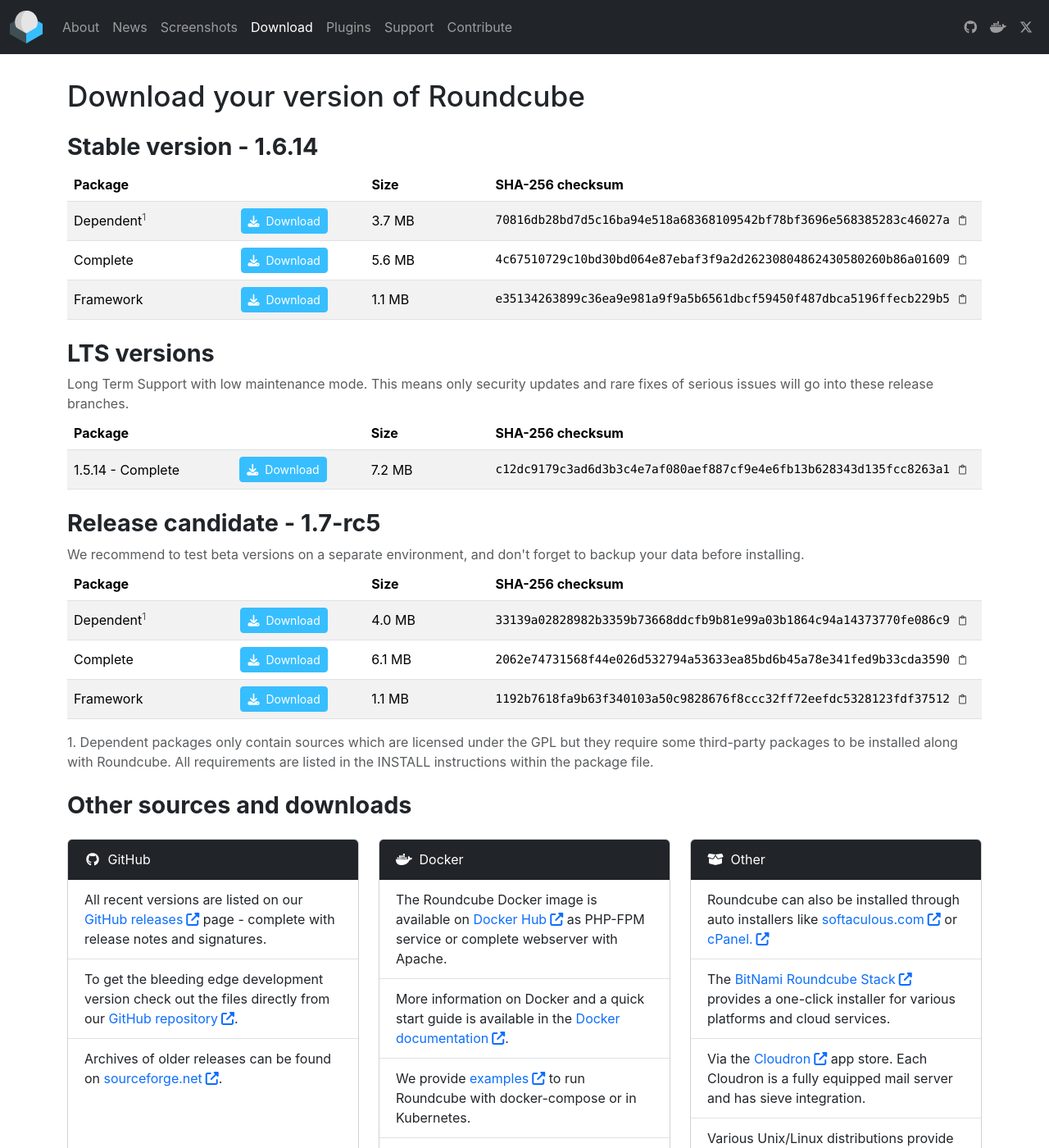
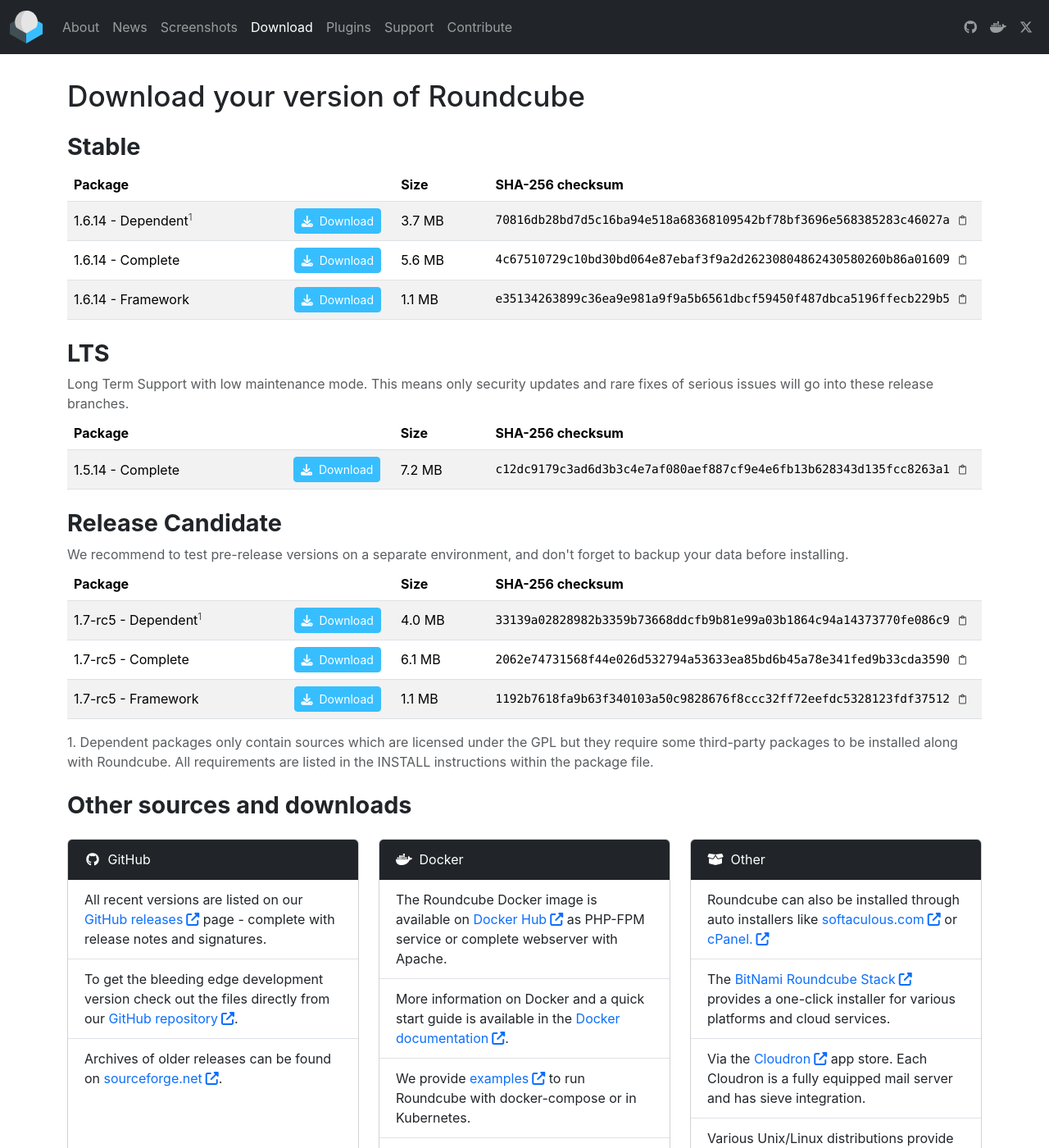
Before and after one commit to roundcube/roundcube.github.com, a Jekyll site: the page built from download/index.html, in a window 1280 px wide and 1400 px high. Shown: the whole window at 82% size. Built offline with Jekyll 4.4.1, drawn with Linux system fonts in a browser that asks for light colours; nearby versions of some CDN libraries.

Commit message:
rename and rework releases.json for easier management

```diff
--- a/_config.yml
+++ b/_config.yml
@@ -18,7 +18,7 @@
         url: 'https://cdn.jsdelivr.net/npm/less@4.2.0/dist/less.min.js',
         sri: 'sha384-SlYTcCEsC10TwMfcpGjqd+bWfA2QdB0CInBtPX6erDT3NnEkhX2X3gJ83UyHtXs3'
     },
-    css: '/styles/styles.min.css?v=2024021800',
+    css: '/styles/styles.min.css?v=2026021500',
     bootstrap: {
         css: {
             url: 'https://cdn.jsdelivr.net/npm/bootstrap@5.3.3/dist/css/bootstrap.min.css',
--- a/_data/releases.json
+++ b/_data/downloads.json
@@ -1,64 +1,76 @@
 {
     "stable": {
-        "name": "Stable version",
-        "version": "1.6.14",
-        "sources": [
+        "title": "Stable",
+        "packages": [
             {
                 "package": "Dependent",
                 "url": "https://github.com/roundcube/roundcubemail/releases/download/1.6.14/roundcubemail-1.6.14.tar.gz",
+                "version": "1.6.14",
                 "size": "3.7 MB",
                 "checksum": "70816db28bd7d5c16ba94e518a68368109542bf78bf3696e568385283c46027a"
             },
             {
                 "package": "Complete",
                 "url": "https://github.com/roundcube/roundcubemail/releases/download/1.6.14/roundcubemail-1.6.14-complete.tar.gz",
+                "version": "1.6.14",
                 "size": "5.6 MB",
                 "checksum": "4c67510729c10bd30bd064e87ebaf3f9a2d26230804862430580260b86a01609"
             },
             {
                 "package": "Framework",
                 "url": "https://github.com/roundcube/roundcubemail/releases/download/1.6.14/roundcube-framework-1.6.14.tar.gz",
+                "version": "1.6.14",
                 "size": "1.1 MB",
                 "checksum": "e35134263899c36ea9e981a9f9a5b6561dbcf59450f487dbca5196ffecb229b5"
             }
         ]
     },
     "old-stable": {
-        "name": "Old stable",
-        "version": "1.5.3",
-        "sources": [
+        "title": "Old Stable",
+        "packages": [
         ]
     },
     "lts": {
-        "name": "LTS versions",
-        "sources": [
+        "title": "LTS",
+        "description": "Long Term Support with low maintenance mode. This means only security updates and rare fixes of serious issues will go into these release branches.",
+        "packages": [
             {
-                "package": "1.5.14 - Complete",
+                "package": "Complete",
                 "url": "https://github.com/roundcube/roundcubemail/releases/download/1.5.14/roundcubemail-1.5.14-complete.tar.gz",
+                "version": "1.5.14",
                 "size": "7.2 MB",
                 "checksum": "c12dc9179c3ad6d3b3c4e7af080aef887cf9e4e6fb13b628343d135fcc8263a1"
             }
         ]
     },
     "beta": {
-        "name": "Release candidate",
-        "version": "1.7-rc5",
-        "sources": [
+        "title": "Beta",
+        "description": "We recommend to test pre-release versions on a separate environment, and don't forget to backup your data before installing.",
+        "packages": [
+        ]
+    },
+    "rc": {
+        "title": "Release Candidate",
+        "description": "We recommend to test pre-release versions on a separate environment, and don't forget to backup your data before installing.",
+        "packages": [
             {
                 "package": "Dependent",
                 "url": "https://github.com/roundcube/roundcubemail/releases/download/1.7-rc5/roundcubemail-1.7-rc5.tar.gz",
+                "version": "1.7-rc5",
                 "size": "4.0 MB",
                 "checksum": "33139a02828982b3359b73668ddcfb9b81e99a03b1864c94a14373770fe086c9"
             },
             {
                 "package": "Complete",
                 "url": "https://github.com/roundcube/roundcubemail/releases/download/1.7-rc5/roundcubemail-1.7-rc5-complete.tar.gz",
+                "version": "1.7-rc5",
                 "size": "6.1 MB",
                 "checksum": "2062e74731568f44e026d532794a53633ea85bd6b45a78e341fed9b33cda3590"
             },
             {
                 "package": "Framework",
                 "url": "https://github.com/roundcube/roundcubemail/releases/download/1.7-rc5/roundcube-framework-1.7-rc5.tar.gz",
+                "version": "1.7-rc5",
                 "size": "1.1 MB",
                 "checksum": "1192b7618fa9b63f340103a50c9828676f8ccc32ff72eefdc5328123fdf37512"
             }
--- a/download/index.html
+++ b/download/index.html
@@ -6,21 +6,16 @@
 ---
 <h1>Download your version of Roundcube</h1>
 
-{% for version in site.data.releases %}
-    {% assign id = version | first %}
-    {% assign params = version | last %}
-
-    {% if params.sources.size == 0 %}
+{% for downlad in site.data.downloads %}
+    {% assign id = downlad | first %}
+    {% assign params = downlad | last %}
+    {% if params.packages.size == 0 %}
         {% continue %}
     {% endif %}
+    <h2 id="{{ id }}">{{ params.title }} <a class="anchor" href="#{{ id }}" aria-label="Link to this section: {{ params.title }}"></a></h2>
 
-    <h2 id="{{ id }}">{{ params.name }}{% if params.version %} - {{ params.version }}{% endif %} <a class="anchor" href="#{{ id }}" aria-label="Link to this section: {{ id }}"></a></h2>
-
-    {% if id == "lts" %}
-        <p class="text-body-secondary mb-1">Long Term Support with low maintenance mode. This means only security updates and rare fixes of serious issues
-            will go into these release branches.</p>
-    {% elsif id == "beta" %}
-        <p class="text-body-secondary mb-1">We recommend to test beta versions on a separate environment, and don't forget to backup your data before installing.</p>
+    {% if params.description %}
+        <p class="text-body-secondary mb-1">{{ params.description }}</p>
     {% endif %}
 
     <table class="table table-striped download-table">
@@ -33,14 +28,14 @@
         </tr>
     </thead>
     <tbody>
-        {% for source in params.sources %}
+        {% for package in params.packages %}
             <tr>
-                <th class="package fw-normal" scope="row">{{ source.package }}{% if source.package == "Dependent" %}<sup><a href="#fn1" class="text-body-secondary">1</a></sup>{% endif %}</th>
-                <td class="link text-center text-lg-start"><a href="{{ source.url }}" title="Download now!" class="btn rc-icon btn-rc-download btn-sm"><span>Download</span></a></td>
-                <td class="size text-nowrap">{{ source.size }}</td>
+                <th class="package fw-normal" scope="row">{{ package.version }} - {{ package.package }}{% if package.package == "Dependent" %}<sup><a href="#fn1" class="text-body-secondary">1</a></sup>{% endif %}</th>
+                <td class="link text-center text-lg-start"><a href="{{ package.url }}" title="Download now!" class="btn rc-icon btn-rc-download btn-sm"><span>Download</span></a></td>
+                <td class="size text-nowrap">{{ package.size }}</td>
                 <td class="checksum font-monospace text-nowrap text-center text-lg-start pe-3">
                     <span class="d-none d-lg-inline copy-popover-target">
-                        <span class="copy-target d-block d-lg-inline text-nowrap overflow-auto py-3 py-lg-0">{{ source.checksum }}</span><span class="py-3 py-lg-0"><a class="copy-link" href="#" aria-label="Copy text"></a></span>
+                        <span class="copy-target d-block d-lg-inline text-nowrap overflow-auto py-3 py-lg-0">{{ package.checksum }}</span><span class="py-3 py-lg-0"><a class="copy-link" href="#" aria-label="Copy text"></a></span>
                     </span>
                     <a class="d-inline d-lg-none copy-popover-link checksum" href="#" aria-label="SHA-256 checksum" onclick="return false;" data-bs-title="SHA-256 checksum" data-bs-placement="left"></a>
                 </td>
--- a/index.html
+++ b/index.html
@@ -16,7 +16,7 @@
             </div>
             <div class="download text-center d-flex flex-column justify-content-center justify-content-lg-start align-items-center pt-xl-4">
                 <a href="/download" class="btn rc-icon btn-rc-download btn-lg" title="Download now!">Download</a>
-                <span class="version text-body-secondary">Version {{ site.data.releases.stable.version }}</span>
+                <span class="version text-body-secondary">Version {{ site.data.downloads.stable.packages[0].version }}</span>
             </div>
         </div>
     </div>
--- a/styles/styles.less
+++ b/styles/styles.less
@@ -451,12 +451,12 @@
 
 table.download-table {
   th.package {
-    width: 20%;
+    width: 30%;
   }
 
   td.link,
   td.size {
-    width: 15%;
+    width: 12%;
   }
 
   td.checksum {
```
Also changed, not shown: styles/styles.min.css, 1 other file.
